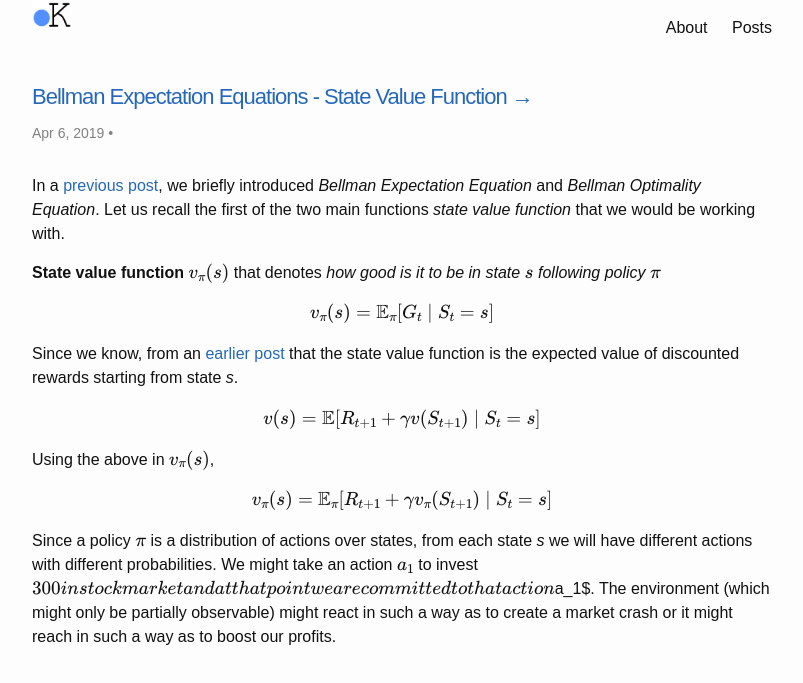
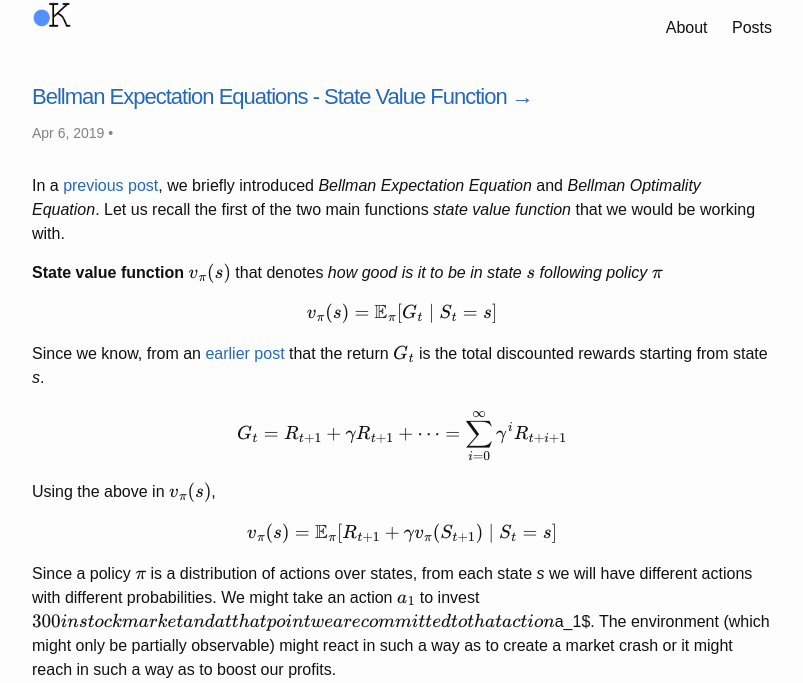
Before and after one commit to dotkay/dotkay.github.io, a Jekyll site: the page built from _posts/2019-04-06-reinforcement-learning-bellman-exp.md, in a window 1280 px wide, cut to the strip 0-683 px from the top of the page. Shown: the whole strip, without its empty margins (238-1041 px from the left). Built offline with Jekyll 4.4.1, drawn with Linux system fonts in a browser that asks for light colours; formulas are drawn with MathJax 3.

Commit message:
bellman exp eqn post - minor fixes

```diff
--- a/_posts/2019-04-06-reinforcement-learning-bellman-exp.md
+++ b/_posts/2019-04-06-reinforcement-learning-bellman-exp.md
@@ -14,10 +14,10 @@ $$
 v_{\pi}(s) = \mathbb{E}_{\pi}[G_t \mid S_t = s]
 $$
 
-Since we know, from an [earlier post](https://dotkay.github.io/2019/03/09/reinforcement-learning-theory) that the state value function is the expected value of discounted rewards starting from state *s*.
+Since we know, from an [earlier post](https://dotkay.github.io/2019/03/09/reinforcement-learning-theory) that the return $G_t$ is the total discounted rewards starting from state *s*.
 
 $$
-v(s) = \mathbb{E}[R_{t+1} + \gamma v(S_{t+1}) \mid S_t = s]
+G_t = R_{t+1} + \gamma R_{t+1} + \cdots = \sum_{i=0}^{\infty} \gamma^{i} R_{t+i+1}
 $$
 
 Using the above in $v_{\pi}(s)$,
@@ -30,7 +30,7 @@ Since a policy $\pi$ is a distribution of actions over states, from each state *
 
 <br>
 <div class="img_container">
-<center><img src="https://raw.githubusercontent.com/dotkay/tmp/main/rl_illustrations/v_s_new.png"></center>
+<center><img src="https://raw.githubusercontent.com/dotkay/tmp/main/rl_illustrations/v_s_new.png" width=500></center>
 </div>
 
 Following policy $\pi$, from state *s*, we have two possible actions $a_1$ and $a_2$ with probabilities $\pi(a_1 \mid s)$ and $\pi(a_2 \mid s)$. From the point of view of state *s*, the value of the state is the average over all possible actions we could take from state *s*, following policy $\pi$. In this case we have two actions and hence it would be the average over these two. Since the probability of an action $a_i$ is $\pi(a_i \mid s)$ and the outcome is the value of action $a_i$ given by the action value function $q_{\pi}(s, a_i)$ the expectation is $\pi(a_i \mid s) . q_{\pi}(s, a_i)$
```
